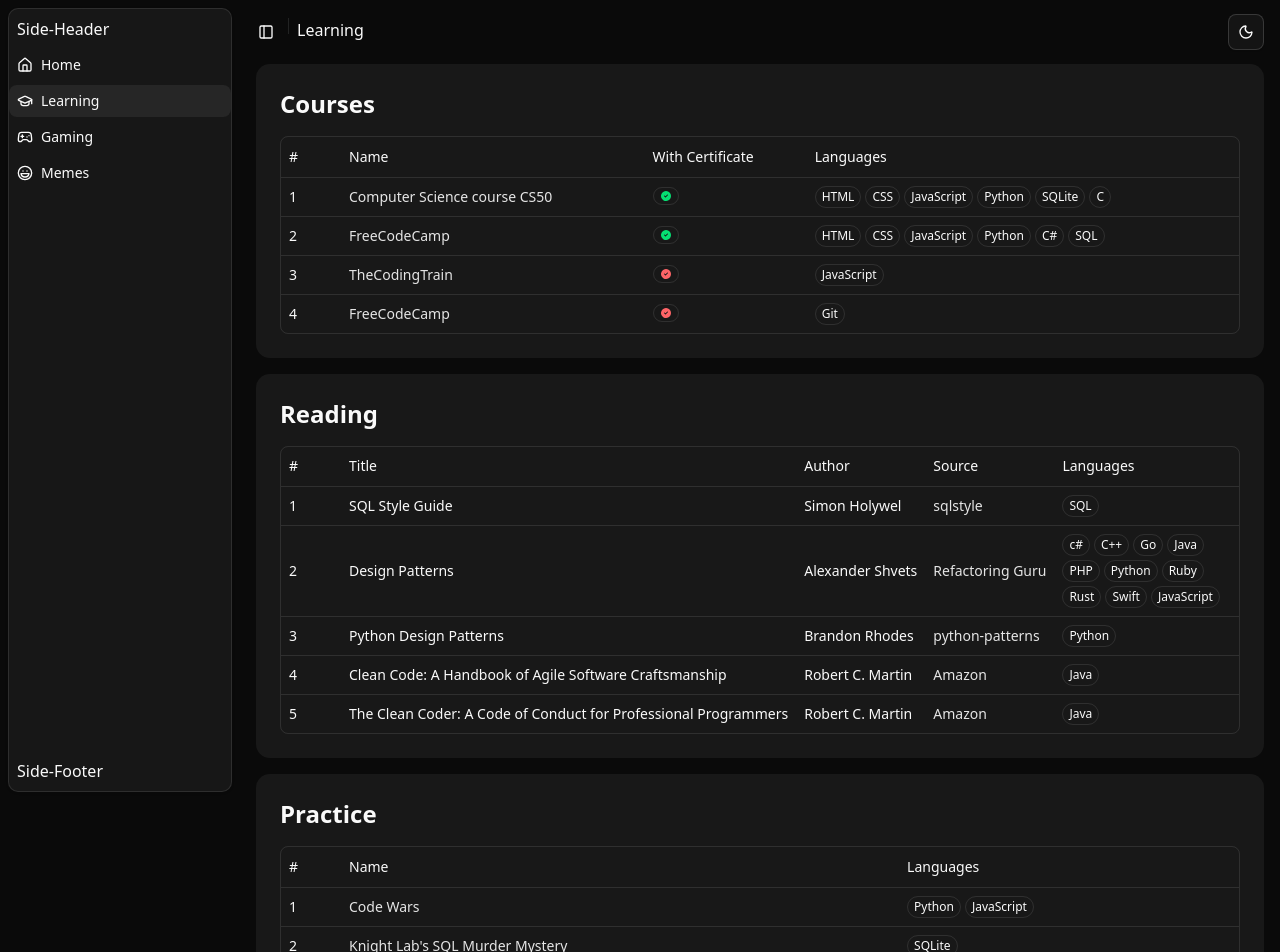
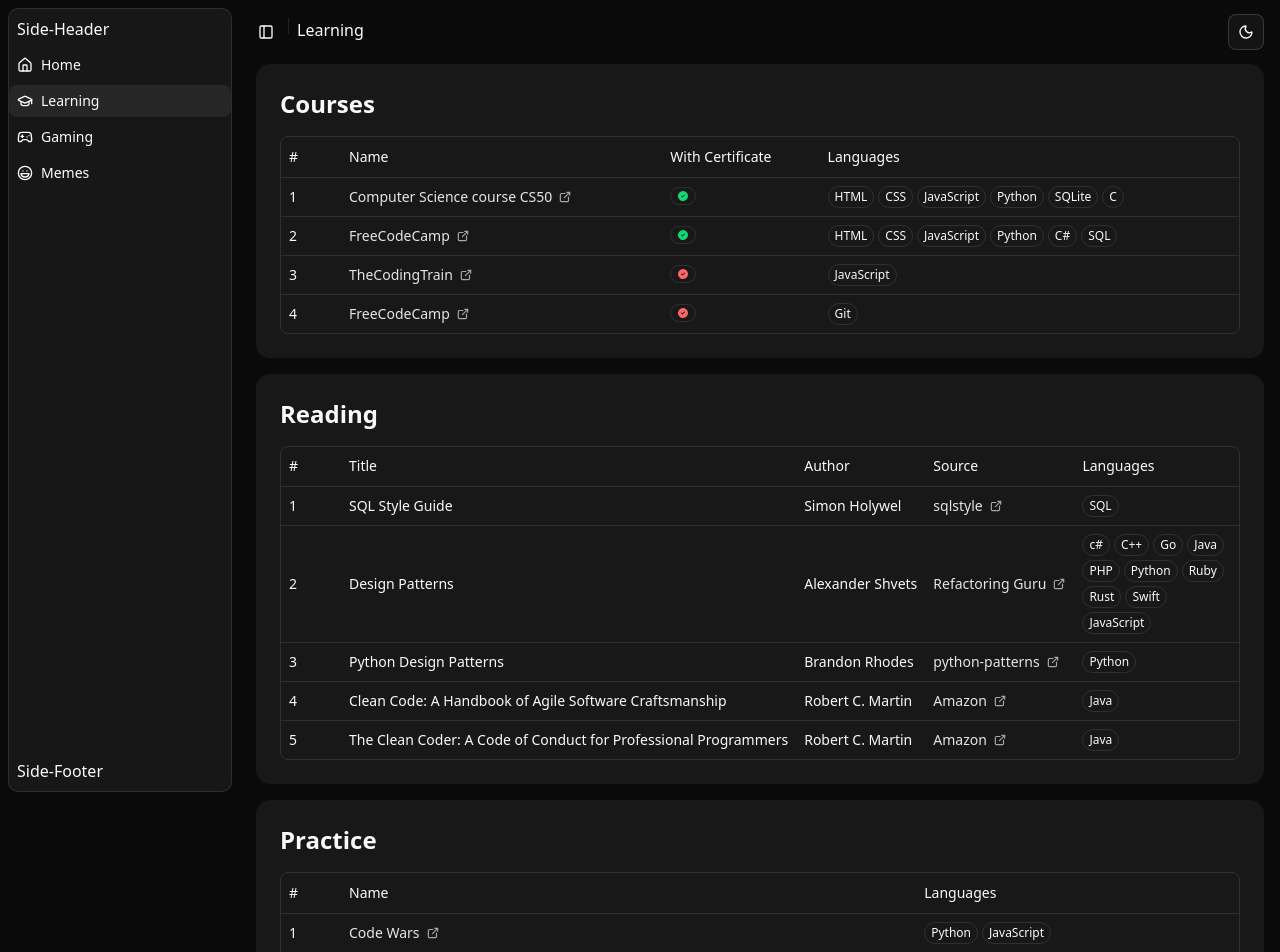
Before and after one commit to datogoglidze/datogoglidze.github.io, a React (Vite) app: page /learning in a window 1280 px wide. Shown: the top 952 px of the page. Built offline with nearby package versions, Linux system fonts and the light colour scheme.

Commit message:
Add icon next to URLs (#29)

```diff
--- a/src/pages/learning/courses/columns.tsx
+++ b/src/pages/learning/courses/columns.tsx
@@ -2,7 +2,7 @@
 
 import type { ColumnDef } from "@tanstack/react-table";
 import { Badge } from "@/components/ui/badge";
-import { IconCircleCheckFilled } from "@tabler/icons-react";
+import { IconCircleCheckFilled, IconExternalLink } from "@tabler/icons-react";
 
 export type Course = {
   id: number;
@@ -26,9 +26,10 @@
           href={row.original.url}
           target="_blank"
           rel="noopener noreferrer"
-          className="text-primary hover:underline"
+          className="text-primary hover:underline inline-flex items-center gap-1.5"
         >
           {row.original.name}
+          <IconExternalLink className="w-3.5 h-3.5 opacity-70" />
         </a>
       );
     },
--- a/src/pages/learning/practices/columns.tsx
+++ b/src/pages/learning/practices/columns.tsx
@@ -2,6 +2,7 @@
 
 import type { ColumnDef } from "@tanstack/react-table";
 import { Badge } from "@/components/ui/badge.tsx";
+import { IconExternalLink } from "@tabler/icons-react";
 
 export type Practice = {
   id: number;
@@ -24,9 +25,10 @@
           href={row.original.url}
           target="_blank"
           rel="noopener noreferrer"
-          className="text-primary hover:underline"
+          className="text-primary hover:underline inline-flex items-center gap-1.5"
         >
           {row.original.name}
+          <IconExternalLink className="w-3.5 h-3.5 opacity-70" />
         </a>
       );
     },
--- a/src/pages/learning/reading/columns.tsx
+++ b/src/pages/learning/reading/columns.tsx
@@ -2,6 +2,7 @@
 
 import type { ColumnDef } from "@tanstack/react-table";
 import { Badge } from "@/components/ui/badge.tsx";
+import { IconExternalLink } from "@tabler/icons-react";
 
 export type Reading = {
   id: number;
@@ -34,9 +35,10 @@
           href={row.original.url}
           target="_blank"
           rel="noopener noreferrer"
-          className="text-primary hover:underline"
+          className="text-primary hover:underline inline-flex items-center gap-1.5"
         >
           {row.original.urlSource}
+          <IconExternalLink className="w-3.5 h-3.5 opacity-70" />
         </a>
       );
     },
```
